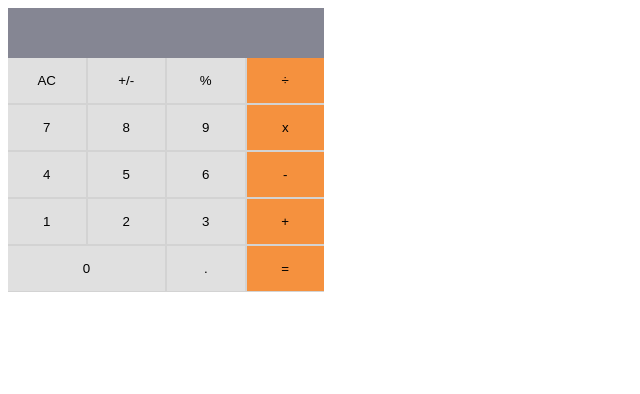
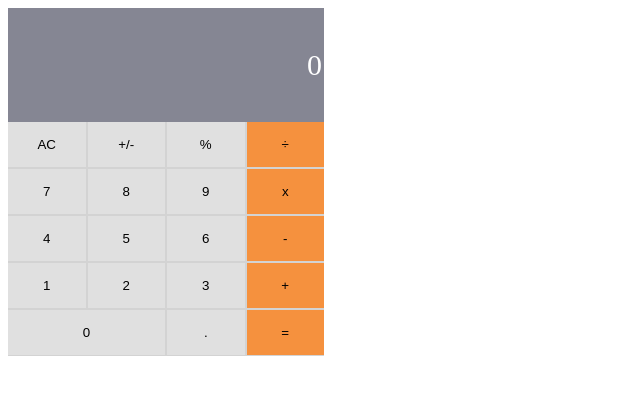
Before and after one commit to CollinsTatang/math-magicians, a React (Create React App) app: page / in a window 1280 px wide. Shown: the top 394 px of the page, without its empty margins (0-640 px from the left). Built offline with nearby package versions, Linux system fonts and the light colour scheme.

Commit message:
Added displayOutput method

```diff
--- a/src/component/Calculator.js
+++ b/src/component/Calculator.js
@@ -78,13 +78,18 @@ class Calculator extends React.Component {
     this.setState((nextState) => calculate(nextState, e.target.value));
   };
 
+  displayOutput = () => {
+    const { total, next, operation } = this.state;
+    const displayNum = (total || '') + (operation || '') + (next || '');
 
+    return displayNum || '0';
+  };
 
   render() {
     return (
       <div className="calculator-board">
         <div className="output-box">
-          <p>{}</p>
+          <p>{this.displayOutput()}</p>
         </div>
         <div className="grid">
           {buttons.map(({ text, className }) => (
```
